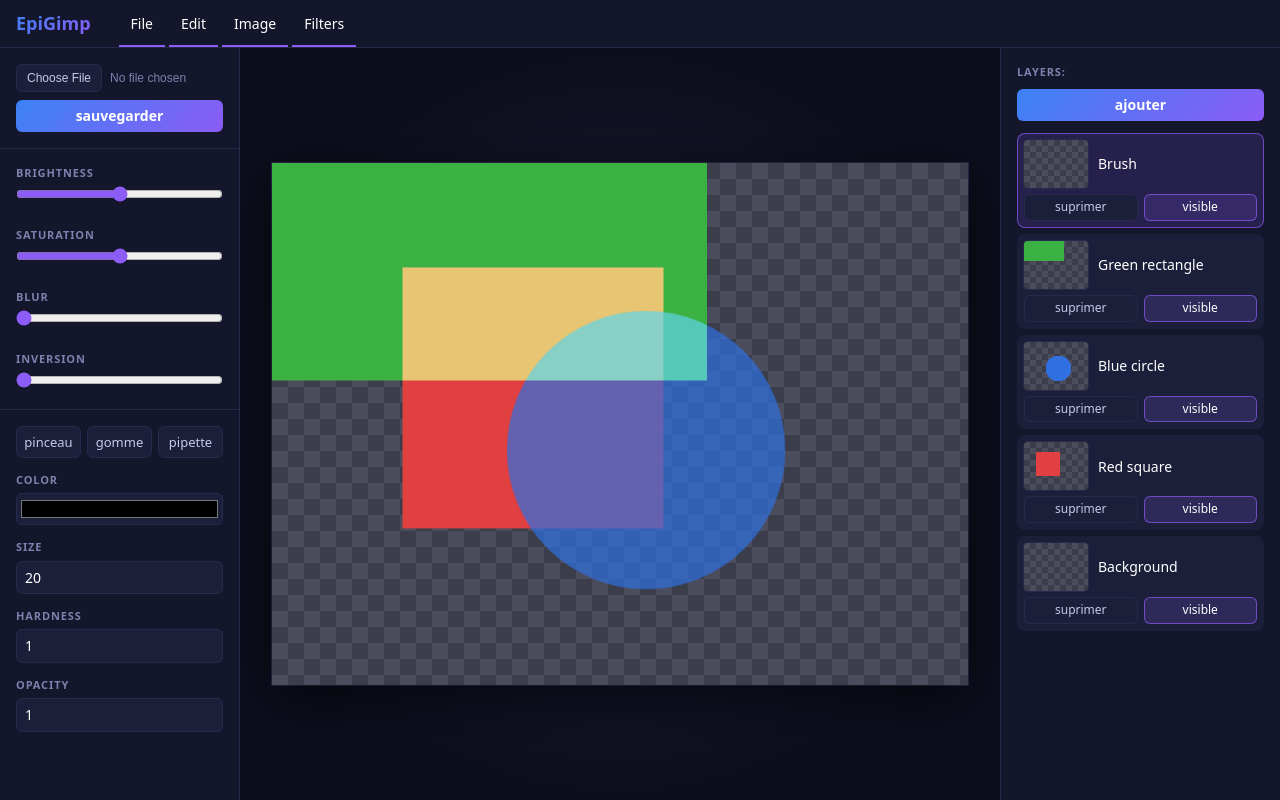
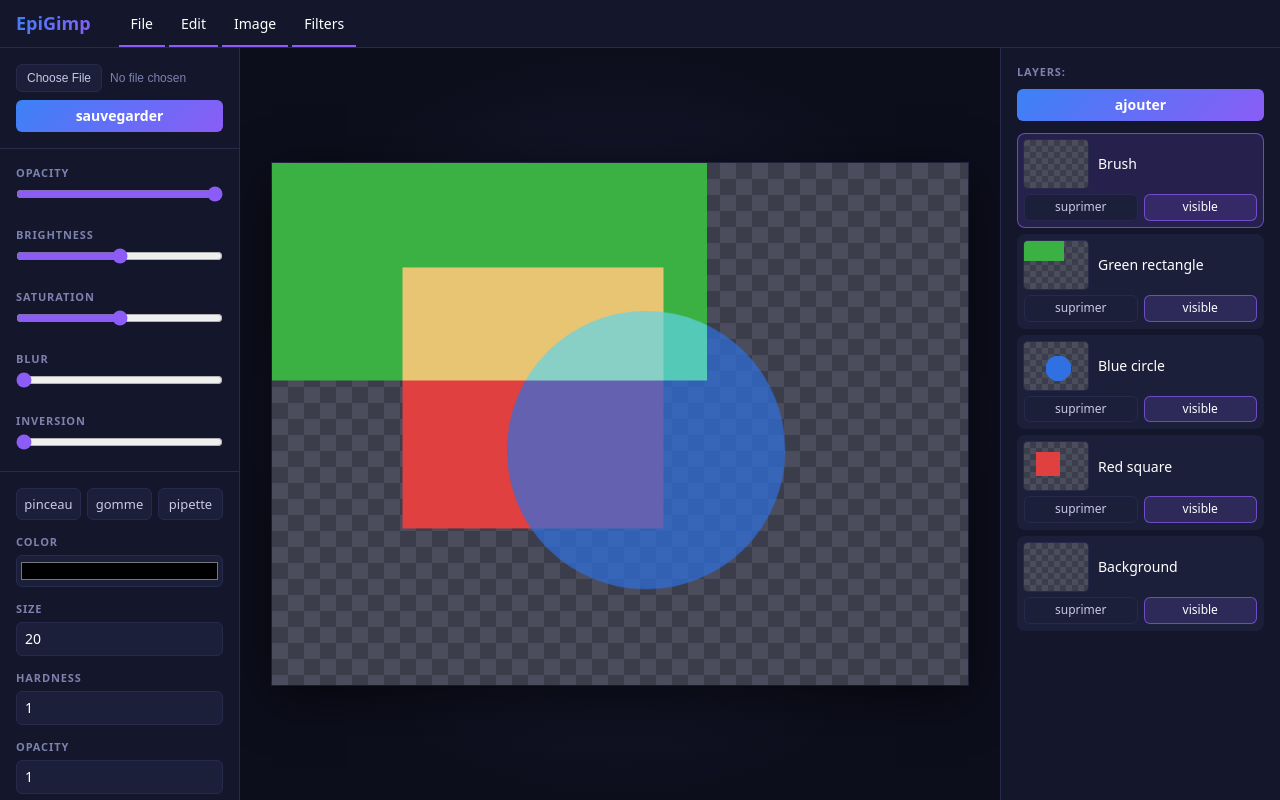
Before and after one commit to JurassicX/EpiGimp, a React (Vite) app: page / in a window 1280 px wide. Built offline with nearby package versions, Linux system fonts and the light colour scheme.

Commit message:
[+] adding slider for opacity in the filter tab

```diff
--- a/src/ui/panels/ToolPanel.tsx
+++ b/src/ui/panels/ToolPanel.tsx
@@ -54,6 +54,14 @@ export function ToolPanel({
 
         {panels.filters && (
           <div className="filters-panel">
+            <Slider
+              id="opacity"
+              label="opacity"
+              min={0}
+              max={100}
+              value={filters.opacity}
+              onChange={(value) => onFilterChange("opacity", value)}
+            />
             <Slider
               id="brightness"
               label="brightness"
```
